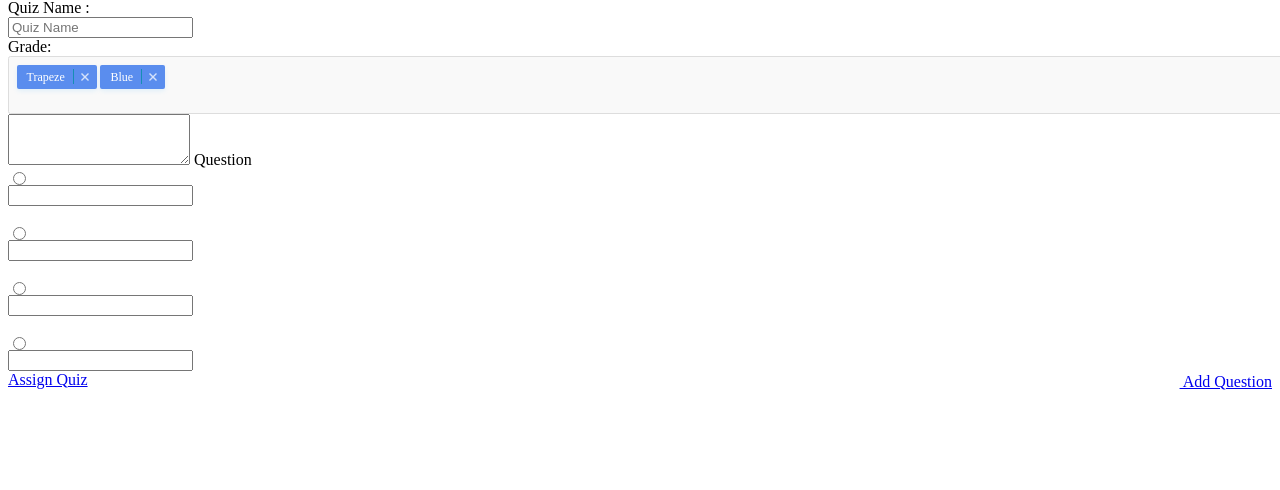
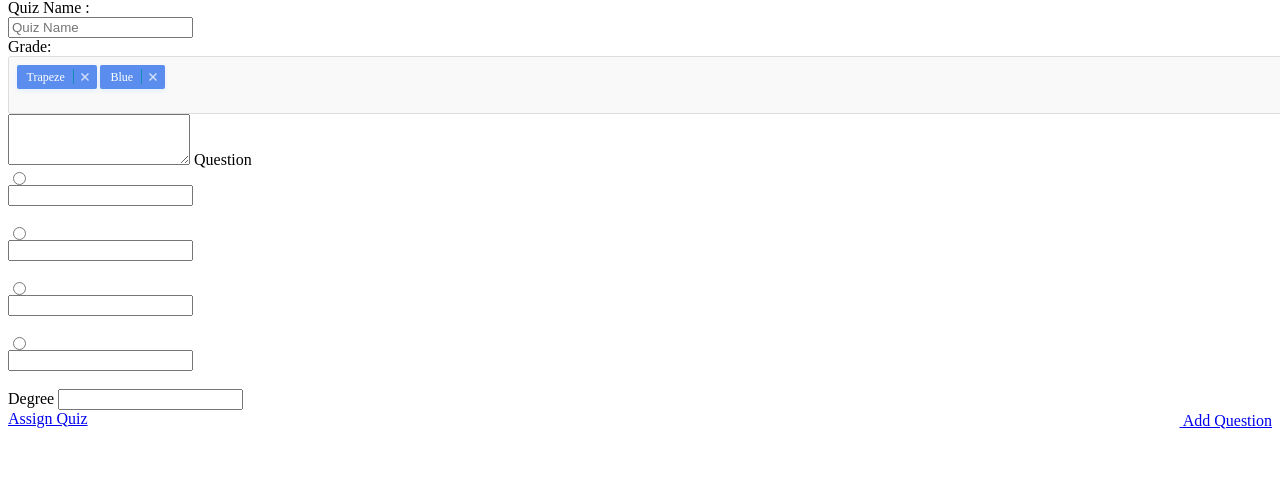
Before and after one commit to AlaaSaadallah/Quiz-System, a PHP site: page /teacher/edit_quiz.php in a window 1280 px wide. Shown: the part 67-557 px from the top of the page. Run offline with PHP 8.4, Linux system fonts and the light colour scheme.

Commit message:
edit quiz for admin and teacher page design

```diff
--- a/teacher/edit_quiz.php
+++ b/teacher/edit_quiz.php
@@ -85,6 +85,13 @@
             </div>
             <input type="text" class="form-control" aria-label="Text input with radio button">
         </div>
+        <br>
+        <div class="col-sm-4 mb-1">
+                                                <div class="input-group input-group-sm mb-3">
+                                                    <span class="input-group-text" id="inputGroup-sizing-sm">Degree</span>
+                                                    <input type="text" class="form-control" aria-label="Sizing example input" aria-describedby="inputGroup-sizing-sm">
+                                                </div>
+                                            </div>
     </div>
 </div>
 <a href="#" class="btn icon btn-primary" style="float: right;"><i data-feather="user"></i> <svg class="bi" width="1em" height="1em" fill="currentColor">
```
